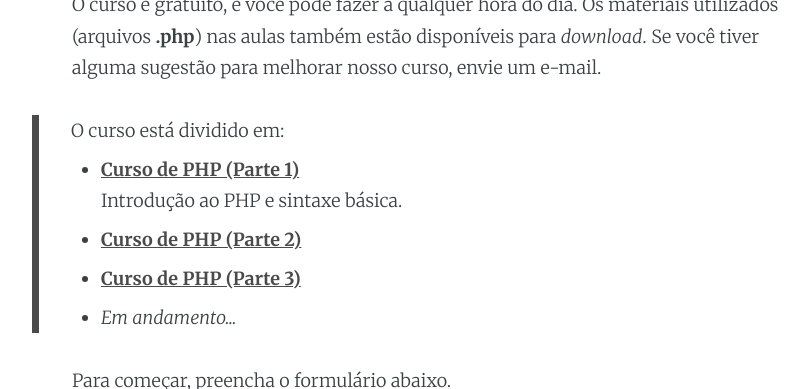
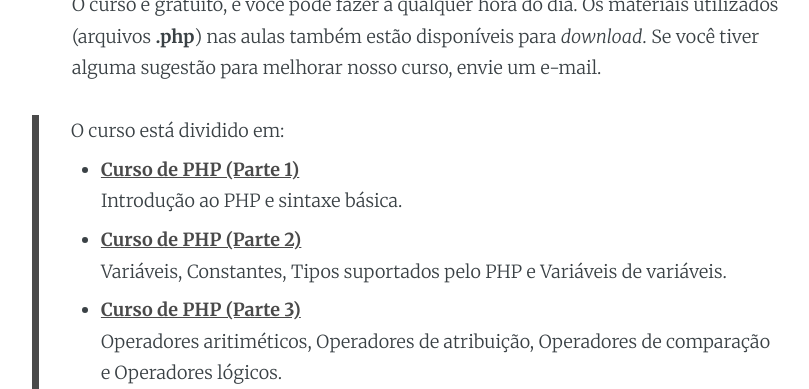
Before and after one commit to EnVolte/envolte.github.io, a Jekyll site: the page built from Curso-PHP.html, in a window 1280 px wide and 900 px high, scrolled down 309 px, cut to the strip 0-389 px from the top of the window. Shown: the whole strip, without its empty margins (213-1022 px from the left). Built offline with Jekyll 4.4.1, drawn with Linux system fonts in a browser that asks for light colours.

Commit message:
Update Curso-PHP.html

```diff
--- a/Curso-PHP.html
+++ b/Curso-PHP.html
@@ -11,8 +11,12 @@
   <ul>
     <li><a href="https://envolte.github.io/curso/2018/06/25/curso-php-parte-1.html"><b>Curso de PHP (Parte 1)</b></a><br>
     Introdução ao PHP e sintaxe básica.</li>
-    <li><a href="https://envolte.github.io/curso/2018/06/25/curso-php-parte-2.html"><b>Curso de PHP (Parte 2)</b></a></li>
-    <li><a href="https://envolte.github.io/curso/2018/06/25/curso-php-parte-3.html"><b>Curso de PHP (Parte 3)</b></a></li>
+    <li><a href="https://envolte.github.io/curso/2018/06/25/curso-php-parte-2.html"><b>Curso de PHP (Parte 2)</b></a><br>
+    Variáveis, Constantes, Tipos suportados pelo PHP e Variáveis de variáveis.
+    </li>
+    <li><a href="https://envolte.github.io/curso/2018/06/28/curso-php-parte-3.html"><b>Curso de PHP (Parte 3)</b></a><br>
+    Operadores aritiméticos, Operadores de atribuição, Operadores de comparação e Operadores lógicos.
+    </li>
     <li><i>Em andamento...</i></li>
   </ul>
 </blockquote>
```
